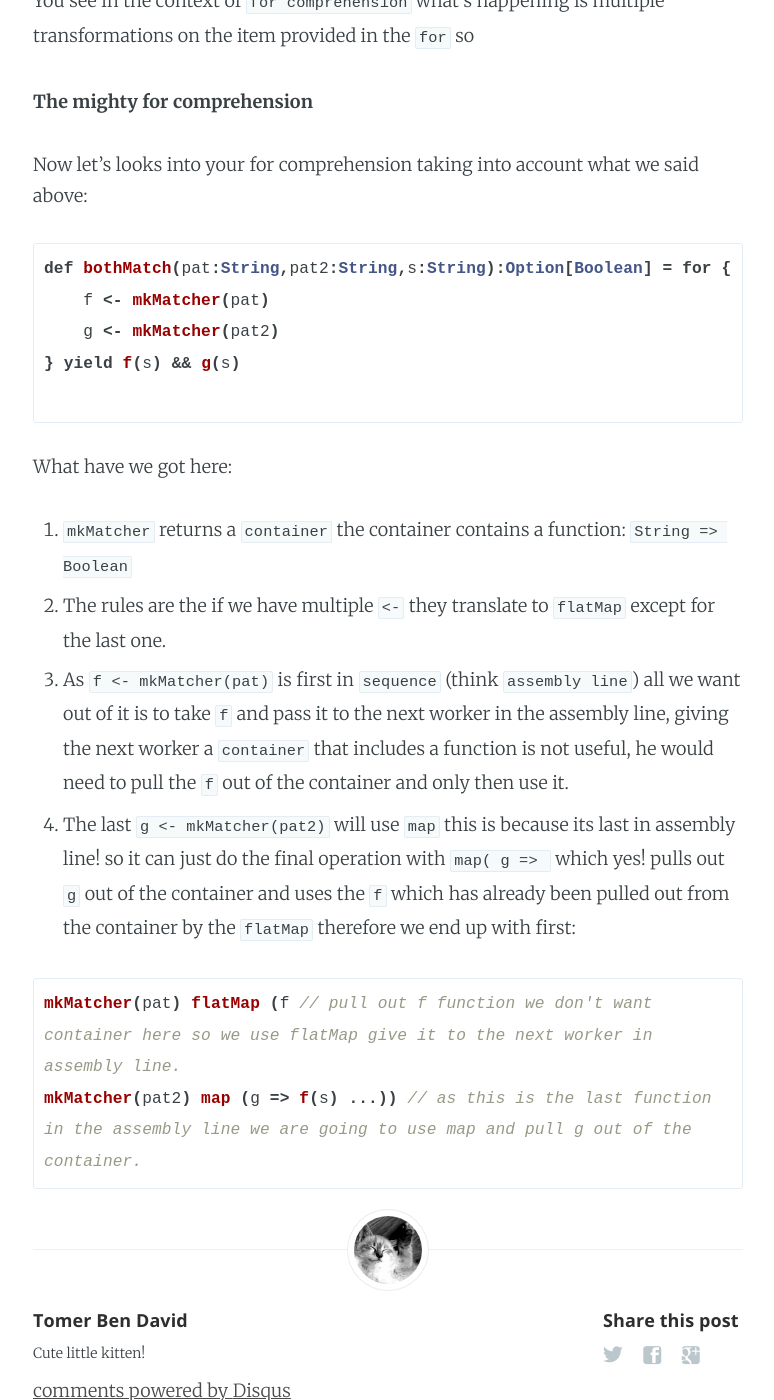
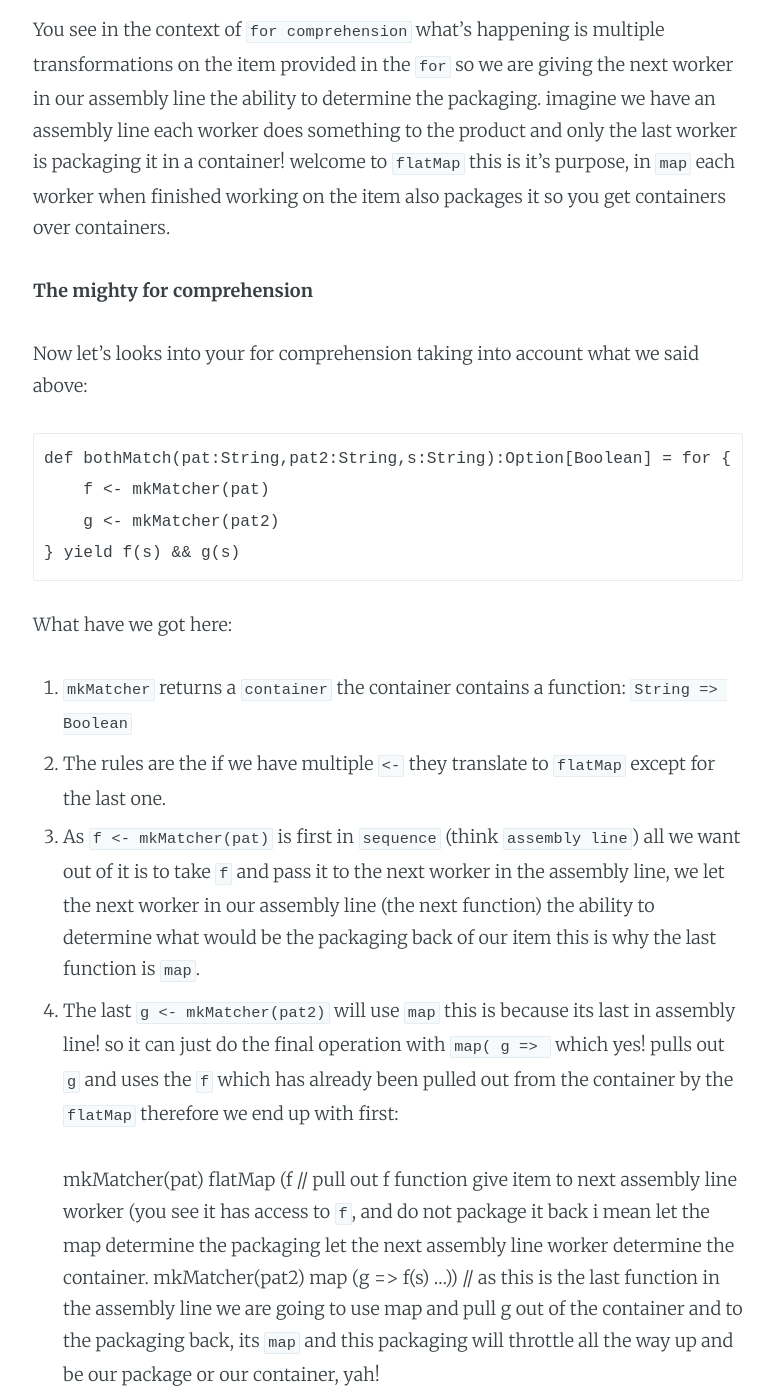
Before and after one commit to tomer-ben-david/tomer-ben-david.github.io.jekyll, a Jekyll site: the page built from _posts/2017/2017-05-24-scala-flatmap-for-comprehension.md, in a window 1280 px wide and 1400 px high, scrolled down 2619 px. Shown: the whole window, without its empty margins (252-1026 px from the left). Built offline with Jekyll 4.4.1, drawn with Linux system fonts in a browser that asks for light colours; comment, search, counter and statistics services are not loaded; some of the changed text lies outside the part shown.

Commit message:
+scala for comprehension and flatMap

````diff
--- a/_posts/2017/2017-05-24-scala-flatmap-for-comprehension.md
+++ b/_posts/2017/2017-05-24-scala-flatmap-for-comprehension.md
@@ -20,16 +20,14 @@ To understand `for comprehension` and it's translation to `scala's map / flatMap
 
 scala map signature:
 
-`map[B](f: (A) => B): M[B]`
+    map[B](f: (A) => B): M[B]
 
 But there is a big part missing when we look at this signature, and it's - where does this `A` comes from? our container is of type `A` so its important to look at this function in the context of the container - `M[A]`.  Our container could be a `List` of items of type `A` and our `map` function takes a function which transform each items of type `A` to type `B`, then it returns a container of type `B` (or `M[B]`)
 
 Let's write map's signature taking into account the container:
 
-```scala
-M[A]: // We are in M[A] context.
-    map[B](f: (A) => B): M[B] // map takes a function which knows to transform A to B and then it bundles them in M[B]
-```
+    M[A]: // We are in M[A] context.
+        map[B](f: (A) => B): M[B] // map takes a function which knows to transform A to B and then it bundles them in M[B]
 
 Note an **extremely highly highly important fact about map** - it bundles **automatically** in the output container `M[B]` you have no control over it.  Let's us stress it again:
 
@@ -44,7 +42,7 @@ Now that we have dealt with `map` let's move on to `flatMap`.
 
 Let's see its signature:
 
-`flatMap[B](f: (A) => M[B]): M[B] // we need to show it how to containerize the A into M[B]`
+    flatMap[B](f: (A) => M[B]): M[B] // we need to show it how to containerize the A into M[B]
 
 You see the big difference from map to `flatMap` in flatMap we are providing it with the function that does not just convert from `A to B` but also containerizes it into `M[B]`.
 
@@ -52,28 +50,26 @@ You see the big difference from map to `flatMap` in flatMap we are providing it
 
 So why do we so much care of the input function to map/flatMap does the containerization into `M[B]` or the map itself does the containerization for us?
 
-You see in the context of `for comprehension` what's happening is multiple transformations on the item provided in the `for` so
+You see in the context of `for comprehension` what's happening is multiple transformations on the item provided in the `for` so we are giving the next worker in our assembly line the ability to determine the packaging.  imagine we have an assembly line each worker does something to the product and only the last worker is packaging it in a container! welcome to `flatMap` this is it's purpose, in `map` each worker when finished working on the item also packages it so you get containers over containers.
 
 **The mighty for comprehension**
 
 Now let's looks into your for comprehension taking into account what we said above:
 
-```scala
-def bothMatch(pat:String,pat2:String,s:String):Option[Boolean] = for {
-    f <- mkMatcher(pat)
-    g <- mkMatcher(pat2)
-} yield f(s) && g(s)
 
-```
+    def bothMatch(pat:String,pat2:String,s:String):Option[Boolean] = for {
+        f <- mkMatcher(pat)
+        g <- mkMatcher(pat2)
+    } yield f(s) && g(s)
+
 
 What have we got here:
 
 1. `mkMatcher` returns a `container` the container contains a function: `String => Boolean`
 1. The rules are the if we have multiple `<-` they translate to `flatMap` except for the last one.
-1. As `f <- mkMatcher(pat)` is first in `sequence` (think `assembly line`) all we want out of it is to take `f` and pass it to the next worker in the assembly line, giving the next worker a `container` that includes a function is not useful, he would need to pull the `f` out of the container and only then use it.
-1. The last `g <- mkMatcher(pat2)` will use `map` this is because its last in assembly line! so it can just do the final operation with `map( g => ` which yes! pulls out `g` out of the container and uses the `f` which has already been pulled out from the container by the `flatMap` therefore we end up with first:
+1. As `f <- mkMatcher(pat)` is first in `sequence` (think `assembly line`) all we want out of it is to take `f` and pass it to the next worker in the assembly line, we let the next worker in our assembly line (the next function) the ability to determine what would be the packaging back of our item this is why the last function is `map`.
+1. The last `g <- mkMatcher(pat2)` will use `map` this is because its last in assembly line! so it can just do the final operation with `map( g => ` which yes! pulls out `g` and uses the `f` which has already been pulled out from the container by the `flatMap` therefore we end up with first:
 
-```scala
-mkMatcher(pat) flatMap (f // pull out f function we don't want container here so we use flatMap give it to the next worker in assembly line.
-mkMatcher(pat2) map (g => f(s) ...)) // as this is the last function in the assembly line we are going to use map and pull g out of the container.
-```
+
+    mkMatcher(pat) flatMap (f // pull out f function give item to next assembly line worker (you see it has access to `f`, and do not package it back i mean let the map determine the packaging let the next assembly line worker determine the container.
+    mkMatcher(pat2) map (g => f(s) ...)) // as this is the last function in the assembly line we are going to use map and pull g out of the container and to the packaging back, its `map` and this packaging will throttle all the way up and be our package or our container, yah!
````
